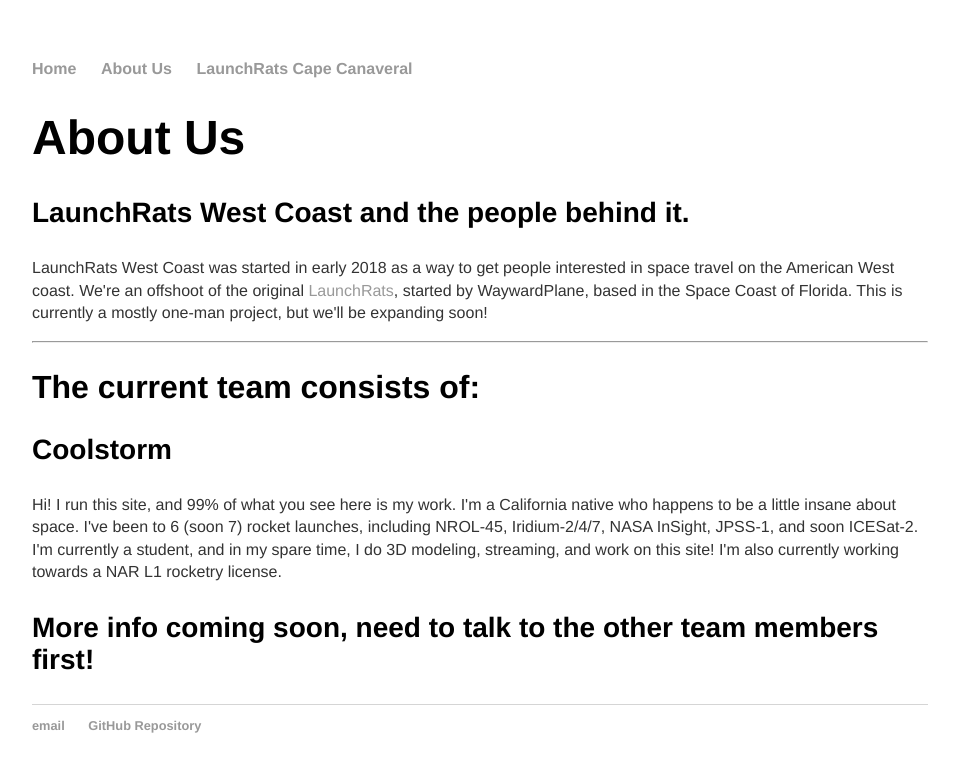
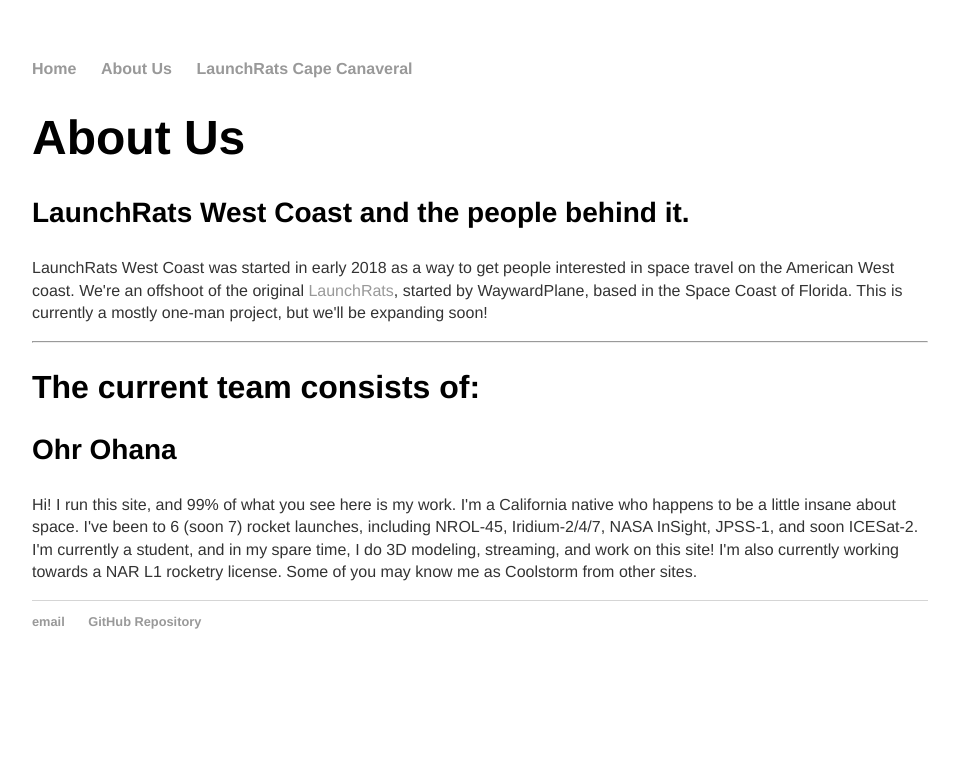
Before and after one commit to CST-100/Launchrats-West-Coast, a Jekyll site: the page built from about/index.html, in a window 1280 px wide. Shown: the top 772 px of the page, without its empty margins (160-1119 px from the left). Built offline with Jekyll 4.4.1, drawn with Linux system fonts in a browser that asks for light colours.

Commit message:
Update index.html

```diff
--- a/about/index.html
+++ b/about/index.html
@@ -9,9 +9,8 @@
 
   <hr>
   <h2> The current team consists of:</h2>
-  <h3> Coolstorm </h3>
-  <p> Hi! I run this site, and 99% of what you see here is my work. I'm a California native who happens to be a little insane about space. I've been to 6 (soon 7) rocket launches, including NROL-45, Iridium-2/4/7, NASA InSight, JPSS-1, and soon ICESat-2. I'm currently a student, and in my spare time, I do 3D modeling, streaming, and work on this site! I'm also currently working towards a NAR L1 rocketry license.</p>
+  <h3> Ohr Ohana </h3>
+  <p> Hi! I run this site, and 99% of what you see here is my work. I'm a California native who happens to be a little insane about space. I've been to 6 (soon 7) rocket launches, including NROL-45, Iridium-2/4/7, NASA InSight, JPSS-1, and soon ICESat-2. I'm currently a student, and in my spare time, I do 3D modeling, streaming, and work on this site! I'm also currently working towards a NAR L1 rocketry license. Some of you may know me as Coolstorm from other sites. </p>
 
-  <h3>More info coming soon, need to talk to the other team members first! </h3>
   </div><!-- /.blurb -->
 <ul>
```
